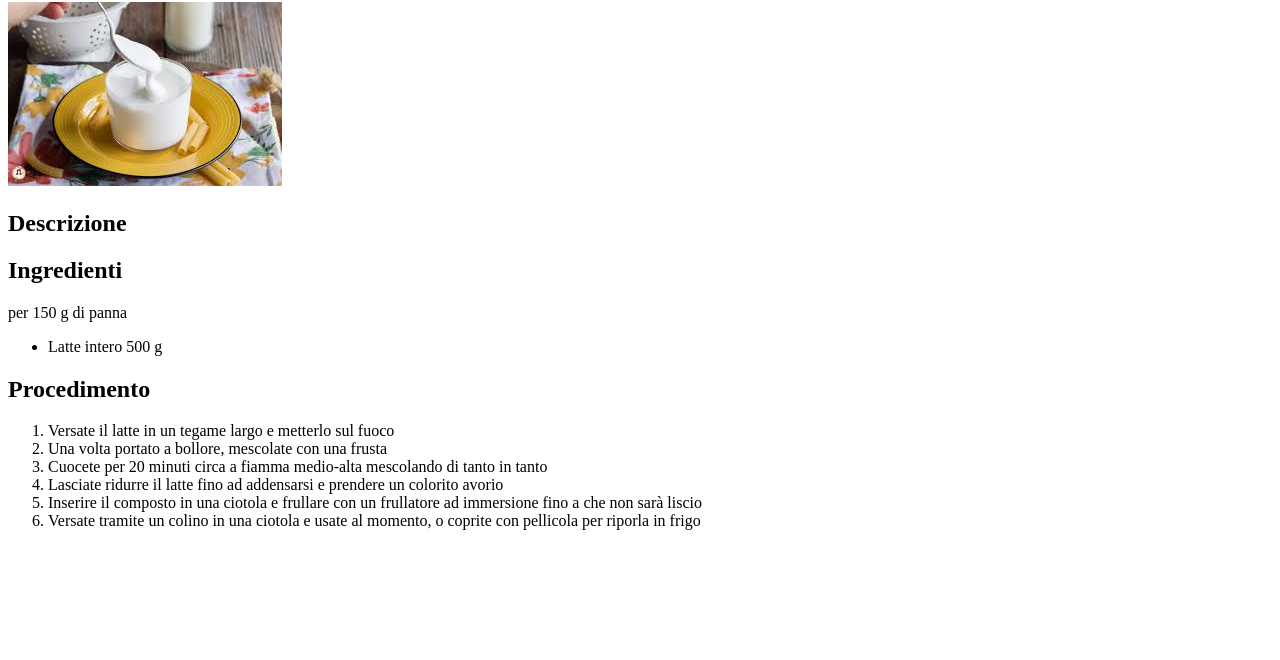
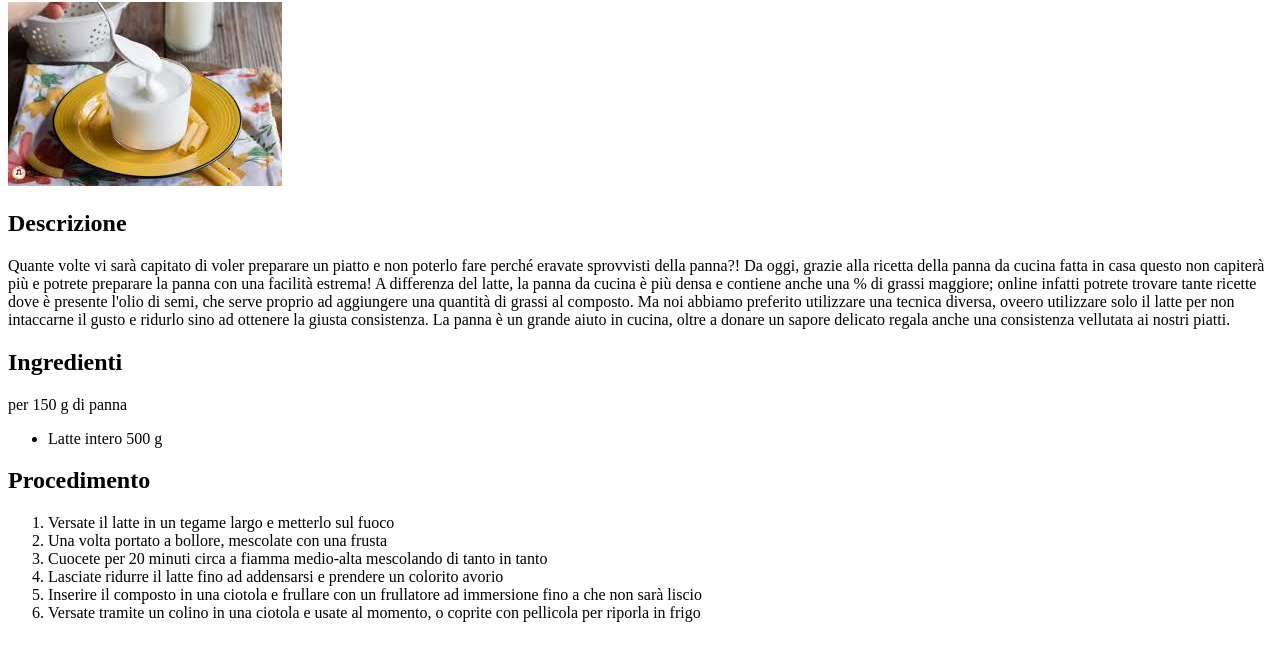
Before and after one commit to JackSrw/odin-recipes, a plain HTML site: page ricette/panna-cucina.html in a window 1280 px wide. Shown: the part 104-764 px from the top of the page. Drawn offline with Linux system fonts and the light colour scheme.

Commit message:
Aggiunto contenuto mancante
Aggiunto contenuto mancante in "ricette/panna-cucina.html"
sotto elemento "Descrizione" che avevo dimenticato di
inserire

```diff
--- a/ricette/panna-cucina.html
+++ b/ricette/panna-cucina.html
@@ -12,7 +12,7 @@
         <img src="../img/panna-cucina.jpeg">
 
         <h2>Descrizione</h2>
-        <p></p>
+        <p>Quante volte vi sarà capitato di voler preparare un piatto e non poterlo fare perché eravate sprovvisti della panna?! Da oggi, grazie alla ricetta della panna da cucina fatta in casa questo non capiterà più e potrete preparare la panna con una facilità estrema! A differenza del latte, la panna da cucina è più densa e contiene anche una % di grassi maggiore; online infatti potrete trovare tante ricette dove è presente l'olio di semi, che serve proprio ad aggiungere una quantità di grassi al composto. Ma noi abbiamo preferito utilizzare una tecnica diversa, oveero utilizzare solo il latte per non intaccarne il gusto e ridurlo sino ad ottenere la giusta consistenza. La panna è un grande aiuto in cucina, oltre a donare un sapore delicato regala anche una consistenza vellutata ai nostri piatti.</p>
 
         <h2>Ingredienti</h2>
         <p>per 150 g di panna</p>
```
